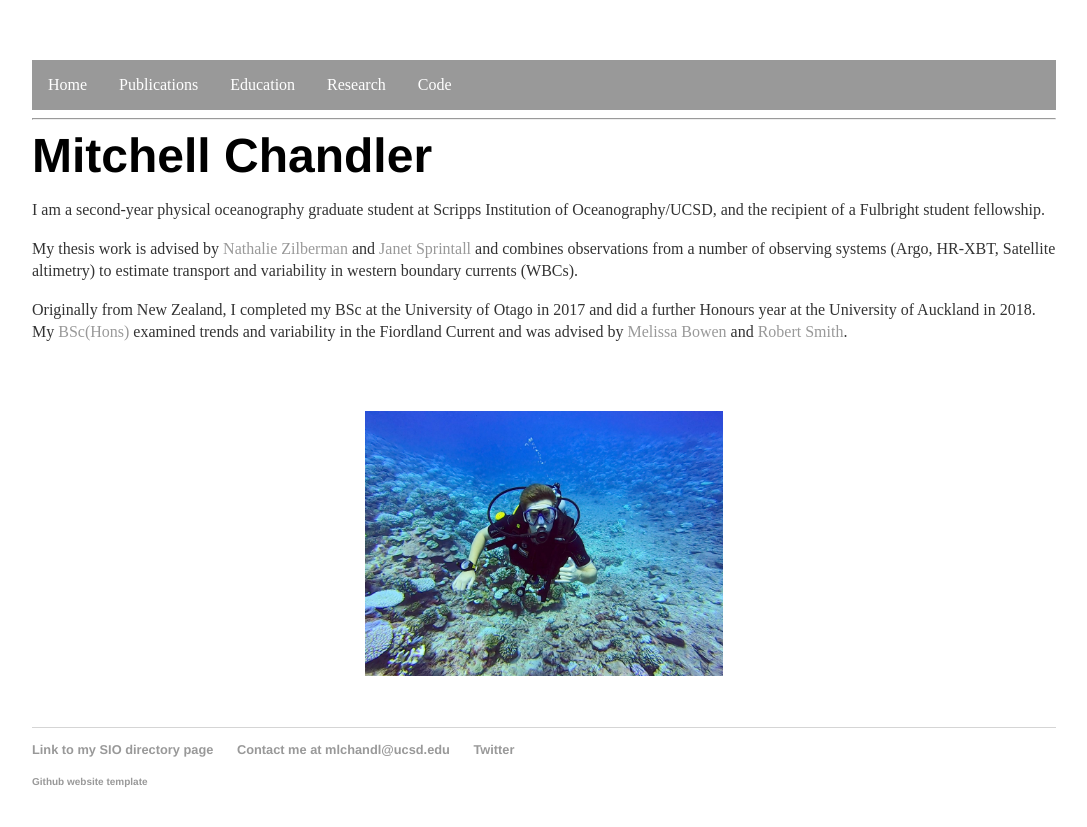
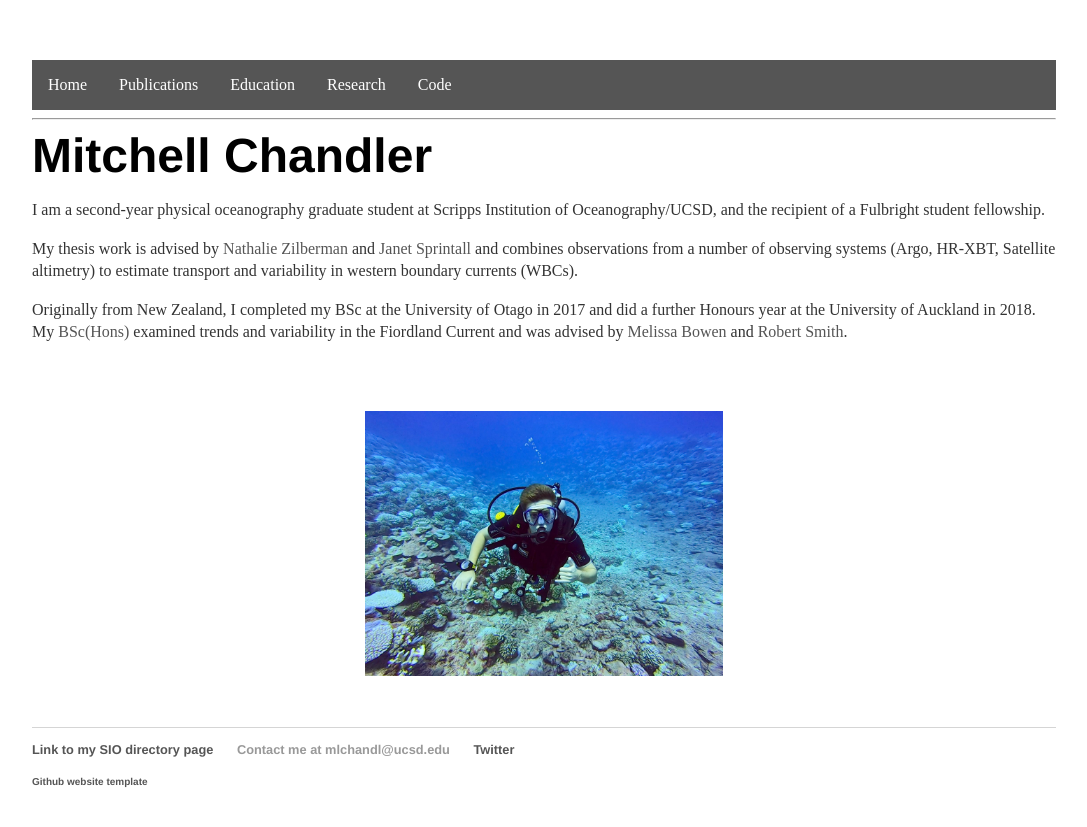
Before and after one commit to mlchandler/mlchandler.github.io, a Jekyll site: the page built from index.html, in a window 1280 px wide. Shown: the top 827 px of the page, without its empty margins (96-1183 px from the left). Built offline with Jekyll 4.4.1, drawn with Linux system fonts in a browser that asks for light colours.

Commit message:
Update main.css

```diff
--- a/css/main.css
+++ b/css/main.css
@@ -1,6 +1,6 @@
 body { margin: 60px auto; width: 80%; }
 
-a { text-decoration: none; color: #999; }
+a { text-decoration: none; color: #555; }
 a:hover { text-decoration: underline; }
 
 p, ul { font-size: 1em; line-height: 1.4em; color: #333; }
@@ -27,7 +27,7 @@ nav ul {  list-style-type: none;
   margin: 0;
   padding: 0;
   overflow: hidden;
-  background-color: #999;
+  background-color: #555;
 }
 
 nav li {
@@ -45,8 +45,3 @@ nav li a {
 nav li a:hover {
   background-color: #111;
 }
-
-li a.nav_act {
-  color: white;
-  background-color: #333;
-}
```
